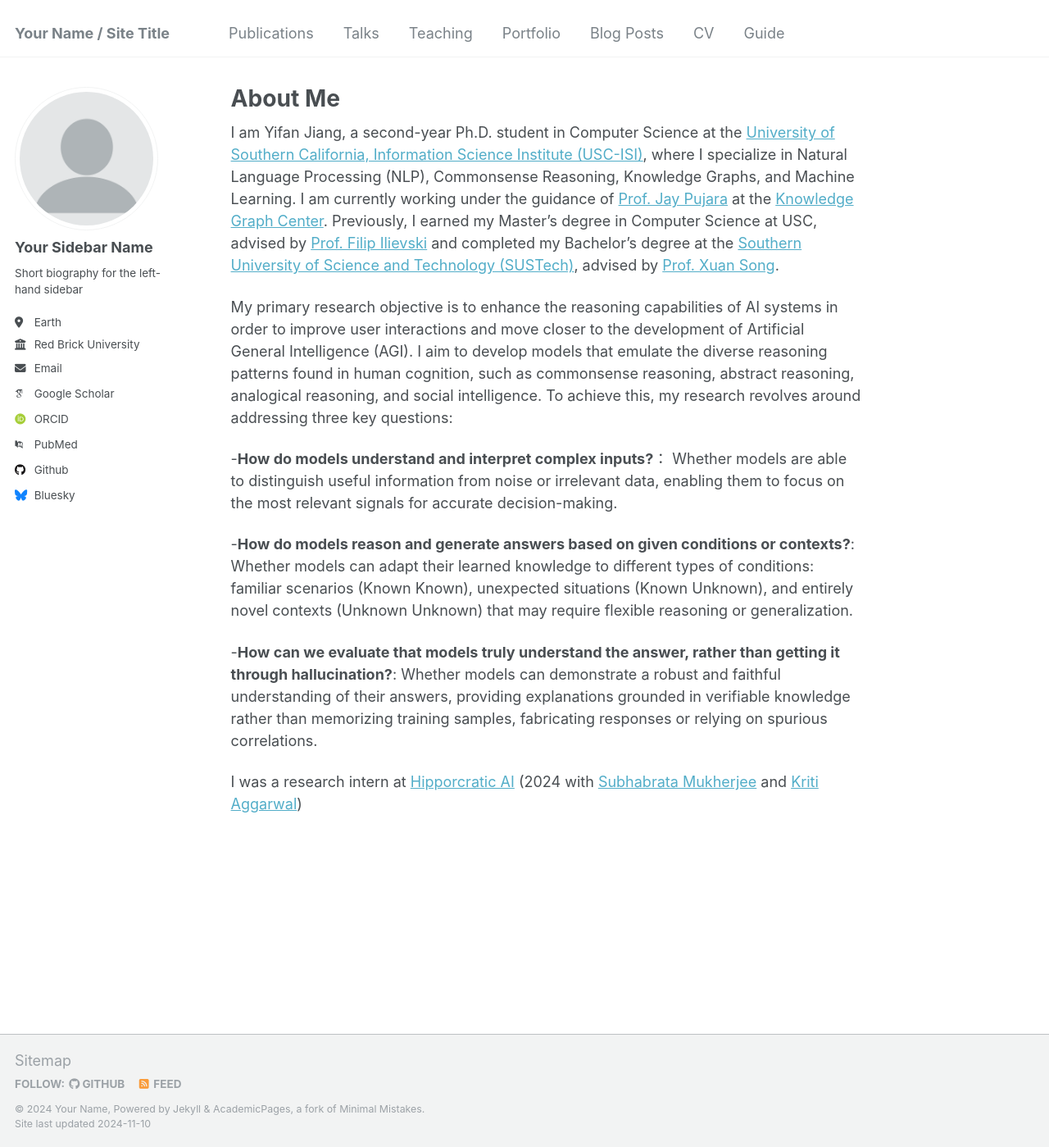
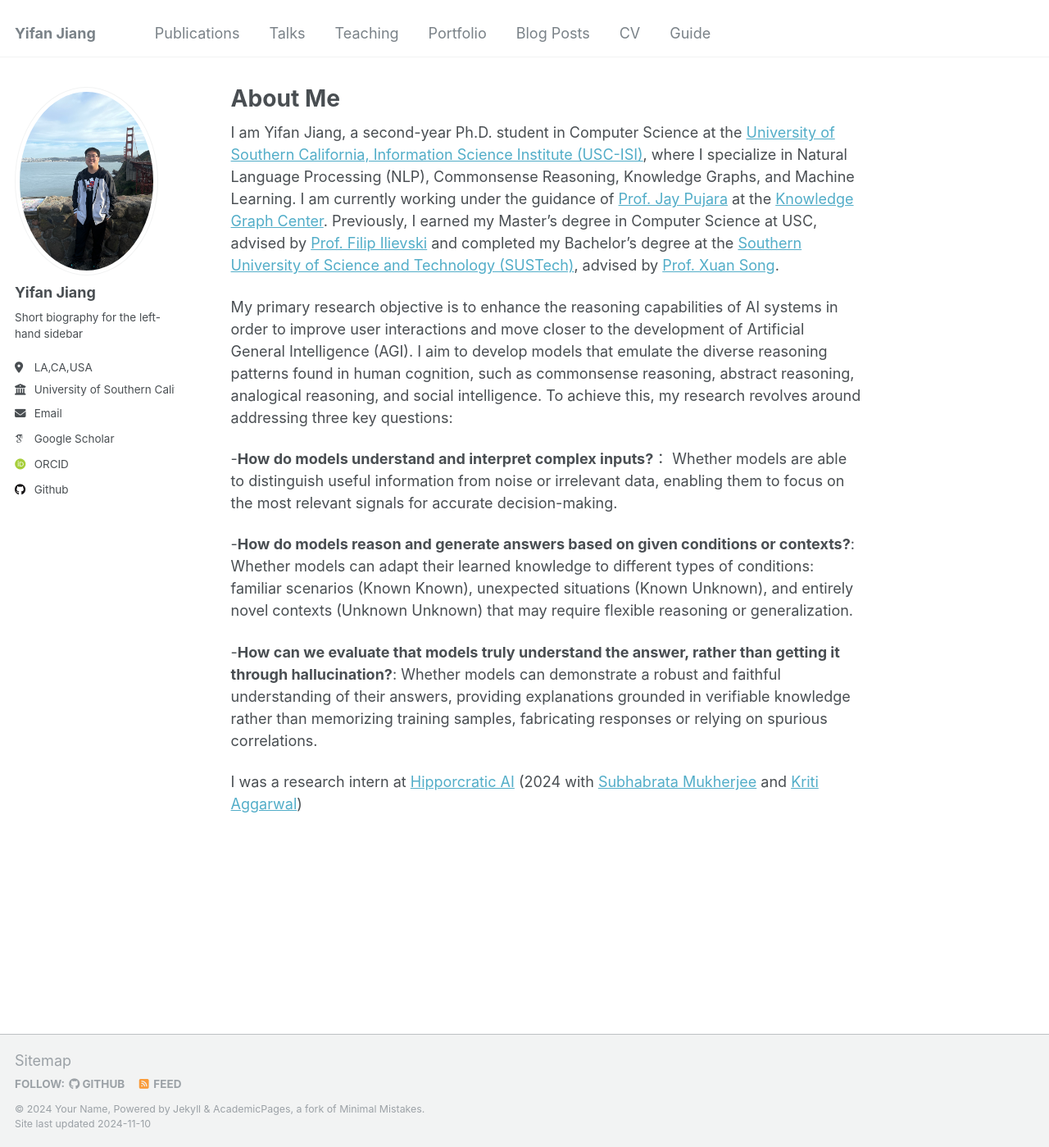
Before and after one commit to yifanJIANG-921/yifanJIANG-921.github.io, a Jekyll site: the page built from _pages/about.md, in a window 1280 px wide and 1399 px high. Shown: the whole window at 82% size. Built offline with Jekyll 4.4.1, drawn with Linux system fonts in a browser that asks for light colours; some web fonts are replaced.

Commit message:
Update _config.yml

```diff
--- a/_config.yml
+++ b/_config.yml
@@ -8,7 +8,7 @@
 
 # Basic Site Settings
 locale                   : "en-US"
-title                    : "Your Name / Site Title"
+title                    : "Yifan Jiang"
 title_separator          : "-"
 name                     : &name "Your Name"
 description              : &description "personal description"
@@ -21,22 +21,22 @@ repository               : "academicpages/academicpages.github.io"
 #               Additional customization can be done by editing /_includes/author-profile.html
 author:
   # Biographic information
-  avatar           : "profile.png"
-  name             : "Your Sidebar Name"
+  avatar           : "https://github.com/yifanJIANG-921/yifanJIANG-921.github.io/blob/master/assets/self-photo.png"
+  name             : "Yifan Jiang"
   pronouns         : # example: "she/her"
   bio              : "Short biography for the left-hand sidebar"
-  location         : "Earth"
-  employer         : "Red Brick University"
-  uri              : # URL
-  email            : "none@example.org"
+  location         : "LA,CA,USA"
+  employer         : "University of Southern California"
+  URI              : "https://yifanjiang-921.github.io/"
+  email            : "yjiang44@usc.edu"
 
   # Academic websites
   arxiv            : # URL - Update with the correct link to your profile
-  googlescholar    : "https://scholar.google.com/citations?user=PS_CX0AAAAAJ"
+  googlescholar    : "https://scholar.google.com/citations?user=npRM7lYAAAAJ&hl=en&authuser=1"
   impactstory      : # URL
   orcid            : "http://orcid.org/yourorcidurl"
   semantic         : # URL
-  pubmed           : "https://www.ncbi.nlm.nih.gov/pubmed/?term=john+snow"
+  pubmed           : # URL
   researchgate     : # URL
   scopus           : # URL
 
@@ -44,19 +44,19 @@ author:
   bitbucket        : # Username - Update with your username on the site
   codepen          : # Username
   dribbble         : # Username
-  github           : "academicpages"
+  github           : "https://github.com/1171-jpg"
   kaggle           : # Username
   stackoverflow    : # User number or user number and name (i.e., use "1" or "1/jeff-atwood")
 
   # Social media
-  bluesky          : "bsky.app" # Replace this with you Bluesky username
+  bluesky          : # Username # Replace this with you Bluesky username
   facebook         : # Username
   flickr           : # Username
   foursquare       : # Username
   goodreads        : # Username
   google_plus      : # Username
   keybase          : # Username
-  instagram        : # Username
+  instagram        : # "yifan_jiang326"
   lastfm           : # Username
   linkedin         : # Username
   mastodon         : # URL
@@ -66,7 +66,7 @@ author:
   steam            : # Username
   telegram         : # URL
   tumblr           : # Username
-  twitter          : # Username for X / Twitter
+  twitter          : # "yifanji24618785"
   vine             : # Username
   weibo            : # Username
   wikipedia        : # Username
```
